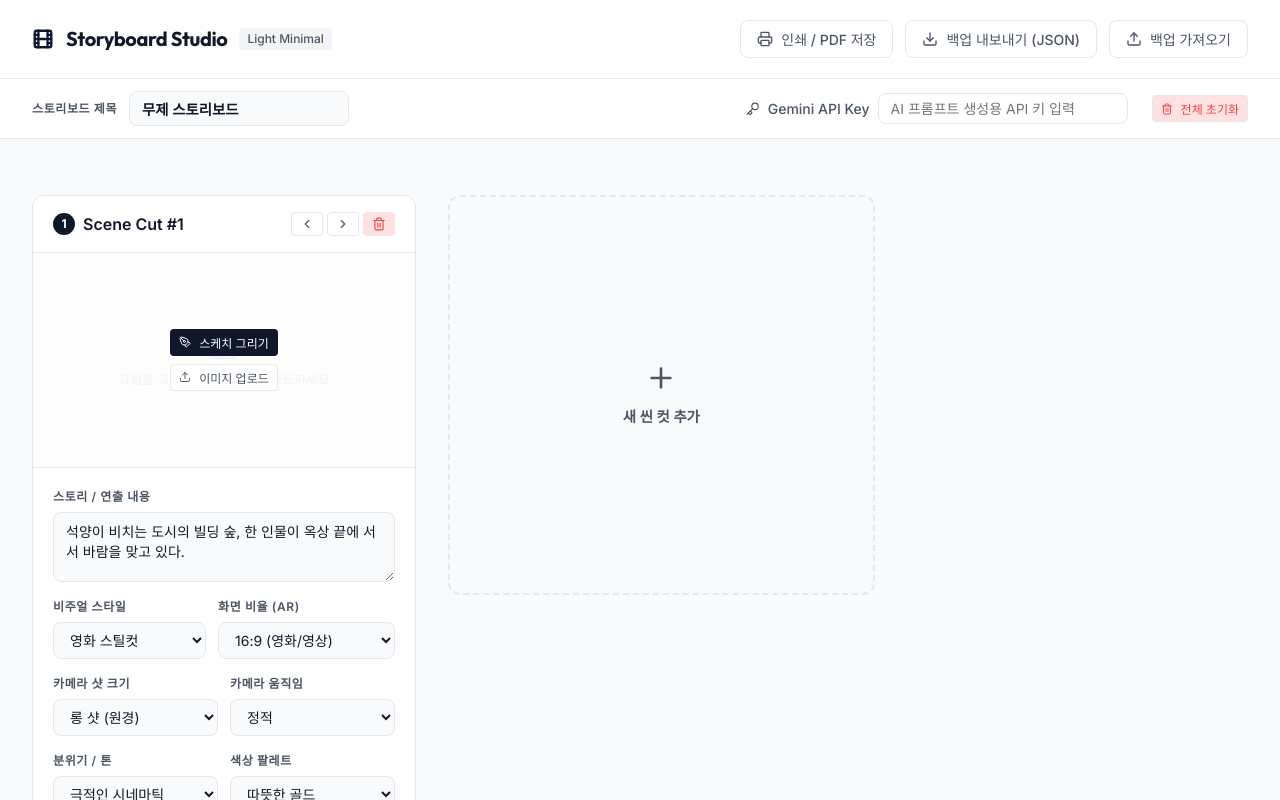
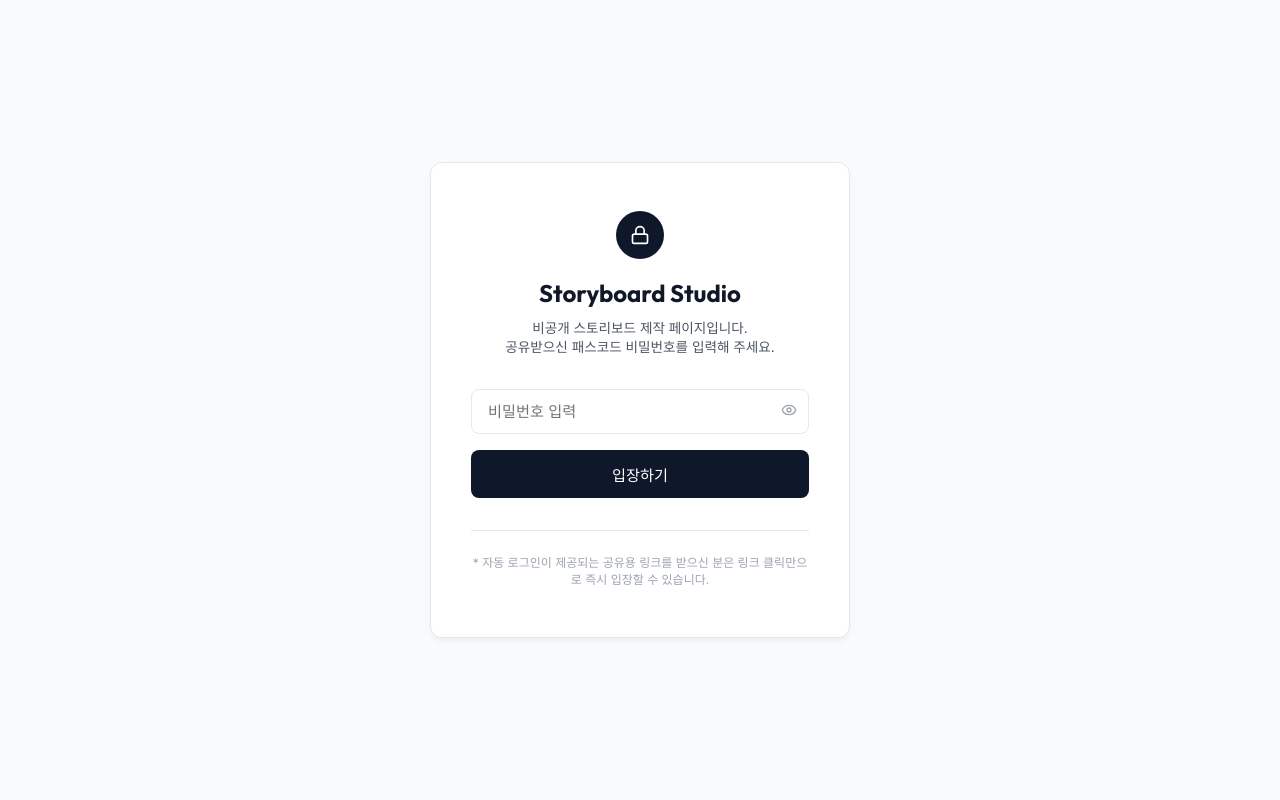
Before and after one commit to minji39095-cell/storyboard-page, a React (Vite) app: page / in a window 1280 px wide. Shown: the top 800 px of the page. Built offline with nearby package versions, Linux system fonts and the light colour scheme.

Commit message:
feat: add passcode authentication gate and auto-login share URL

```diff
--- a/src/App.jsx
+++ b/src/App.jsx
@@ -1,6 +1,9 @@
 import React, { useState, useEffect } from 'react';
-import { Plus, Download, Upload, Printer, Key, Sparkles, Film, Trash } from 'lucide-react';
+import { Plus, Download, Upload, Printer, Key, Sparkles, Film, Trash, Lock, Unlock, Eye, EyeOff } from 'lucide-react';
 import StoryboardFrame from './components/StoryboardFrame';
+
+// Master passcode for accessing the page (can be customized)
+const MASTER_PASSCODE = 'storyboard123';
 
 export default function App() {
   const [projectTitle, setProjectTitle] = useState('무제 스토리보드');
@@ -21,8 +24,32 @@ export default function App() {
   const [toastMessage, setToastMessage] = useState('');
   const [showToast, setShowToast] = useState(false);
 
-  // Load API Key from localStorage on mount
+  // Authentication State
+  const [isAuthorized, setIsAuthorized] = useState(false);
+  const [inputPasscode, setInputPasscode] = useState('');
+  const [showPassword, setShowPassword] = useState(false);
+  const [authError, setAuthError] = useState('');
+
+  // Load configuration & Auth on mount
   useEffect(() => {
+    // 1. Check URL parameters for auto-auth (e.g. ?code=storyboard123)
+    const params = new URLSearchParams(window.location.search);
+    const urlCode = params.get('code');
+
+    // 2. Check local storage for previous auth
+    const savedAuth = localStorage.getItem('storyboard_authorized');
+
+    if (urlCode === MASTER_PASSCODE) {
+      setIsAuthorized(true);
+      localStorage.setItem('storyboard_authorized', 'true');
+      triggerToast('링크 코드로 자동 로그인되었습니다.');
+      // Clean up the URL parameter for aesthetics
+      window.history.replaceState({}, document.title, window.location.pathname);
+    } else if (savedAuth === 'true') {
+      setIsAuthorized(true);
+    }
+
+    // Load other settings
     const savedKey = localStorage.getItem('gemini_api_key');
     if (savedKey) setGeminiApiKey(savedKey);
 
@@ -60,6 +87,25 @@ export default function App() {
     const val = e.target.value;
     setGeminiApiKey(val);
     localStorage.setItem('gemini_api_key', val);
+  };
+
+  const handlePasscodeSubmit = (e) => {
+    e.preventDefault();
+    if (inputPasscode === MASTER_PASSCODE) {
+      setIsAuthorized(true);
+      localStorage.setItem('storyboard_authorized', 'true');
+      setAuthError('');
+      triggerToast('로그인 성공!');
+    } else {
+      setAuthError('비밀번호가 올바르지 않습니다. 다시 입력해 주세요.');
+    }
+  };
+
+  const handleLogout = () => {
+    setIsAuthorized(false);
+    localStorage.removeItem('storyboard_authorized');
+    setInputPasscode('');
+    triggerToast('로그아웃되었습니다.');
   };
 
   const handleAddFrame = () => {
@@ -102,7 +148,6 @@ export default function App() {
   const handleExportJson = () => {
     const dataStr = JSON.stringify({ projectTitle, frames }, null, 2);
     const dataUri = 'data:application/json;charset=utf-8,'+ encodeURIComponent(dataStr);
-
     const exportFileDefaultName = `${projectTitle.replace(/\s+/g, '_')}_storyboard.json`;
 
     const linkElement = document.createElement('a');
@@ -146,6 +191,66 @@ export default function App() {
     }
   };
 
+  const copyShareLink = () => {
+    const shareUrl = `${window.location.origin}${window.location.pathname}?code=${MASTER_PASSCODE}`;
+    navigator.clipboard.writeText(shareUrl);
+    triggerToast('자동 로그인 링크가 복사되었습니다!');
+  };
+
+  // --- Auth Render Screen ---
+  if (!isAuthorized) {
+    return (
+      <div style={{ display: 'flex', minHeight: '100vh', alignItems: 'center', justifyContent: 'center', backgroundColor: '#f9fafb', padding: '2rem' }}>
+        <div style={{ backgroundColor: '#ffffff', border: '1px solid #e5e7eb', padding: '3rem 2.5rem', borderRadius: '12px', width: '100%', maxWidth: '420px', boxShadow: '0 4px 6px -1px rgba(0, 0, 0, 0.05)' }}>
+          <div style={{ display: 'flex', flexDirection: 'column', alignItems: 'center', textAlign: 'center', marginBottom: '2rem' }}>
+            <div style={{ backgroundColor: '#0f172a', color: '#ffffff', width: '48px', height: '48px', borderRadius: '50%', display: 'flex', alignItems: 'center', justifyContent: 'center', marginBottom: '1rem' }}>
+              <Lock size={20} />
+            </div>
+            <h2 style={{ fontFamily: 'var(--font-display)', fontSize: '1.5rem', fontWeight: 700, color: '#111827', marginBottom: '0.5rem' }}>Storyboard Studio</h2>
+            <p style={{ fontSize: '0.85rem', color: '#4b5563', lineHeight: '1.4' }}>
+              비공개 스토리보드 제작 페이지입니다.<br />공유받으신 패스코드 비밀번호를 입력해 주세요.
+            </p>
+          </div>
+
+          <form onSubmit={handlePasscodeSubmit} style={{ display: 'flex', flexDirection: 'column', gap: '1rem' }}>
+            <div style={{ position: 'relative' }}>
+              <input
+                type={showPassword ? 'text' : 'password'}
+                value={inputPasscode}
+                onChange={(e) => setInputPasscode(e.target.value)}
+                placeholder="비밀번호 입력"
+                style={{ width: '100%', padding: '0.75rem 1rem', paddingRight: '2.5rem', border: '1px solid #e5e7eb', borderRadius: '8px', outline: 'none', fontSize: '0.95rem' }}
+                autoFocus
+              />
+              <button
+                type="button"
+                onClick={() => setShowPassword(!showPassword)}
+                style={{ position: 'absolute', right: '0.75rem', top: '50%', transform: 'translateY(-50%)', background: 'none', border: 'none', cursor: 'pointer', color: '#9ca3af' }}
+              >
+                {showPassword ? <EyeOff size={16} /> : <Eye size={16} />}
+              </button>
+            </div>
+
+            {authError && (
+              <p style={{ color: '#ef4444', fontSize: '0.75rem', fontWeight: 500 }}>{authError}</p>
+            )}
+
+            <button type="submit" className="btn btn-primary" style={{ padding: '0.75rem', width: '100%', borderRadius: '8px', fontSize: '0.95rem' }}>
+              입장하기
+            </button>
+          </form>
+
+          <div style={{ marginTop: '2rem', borderTop: '1px solid #e5e7eb', paddingTop: '1.5rem', textAlign: 'center' }}>
+            <p style={{ fontSize: '0.75rem', color: '#9ca3af', lineHeight: '1.4' }}>
+              * 자동 로그인이 제공되는 공유용 링크를 받으신 분은 링크 클릭만으로 즉시 입장할 수 있습니다.
+            </p>
+          </div>
+        </div>
+      </div>
+    );
+  }
+
+  // --- Authorized Main App Render ---
   return (
     <div className="app-container">
       {/* Top Header */}
@@ -208,11 +313,34 @@ export default function App() {
         <div className="config-item">
           <button
             type="button"
+            className="btn btn-secondary btn-sm"
+            onClick={copyShareLink}
+            title="팀원 공유용 자동 로그인 주소 복사"
+            style={{ borderColor: 'var(--text-muted)' }}
+          >
+            <Unlock size={12} /> 공유용 링크 복사
+          </button>
+        </div>
+
+        <div className="config-item">
+          <button
+            type="button"
             className="btn btn-secondary btn-sm btn-danger-light"
             onClick={handleClearAll}
             title="스토리보드 초기화"
           >
             <Trash size={12} /> 전체 초기화
+          </button>
+        </div>
+
+        <div className="config-item">
+          <button
+            type="button"
+            className="btn btn-secondary btn-sm"
+            onClick={handleLogout}
+            title="로그아웃"
+          >
+            로그아웃
           </button>
         </div>
       </div>
```
